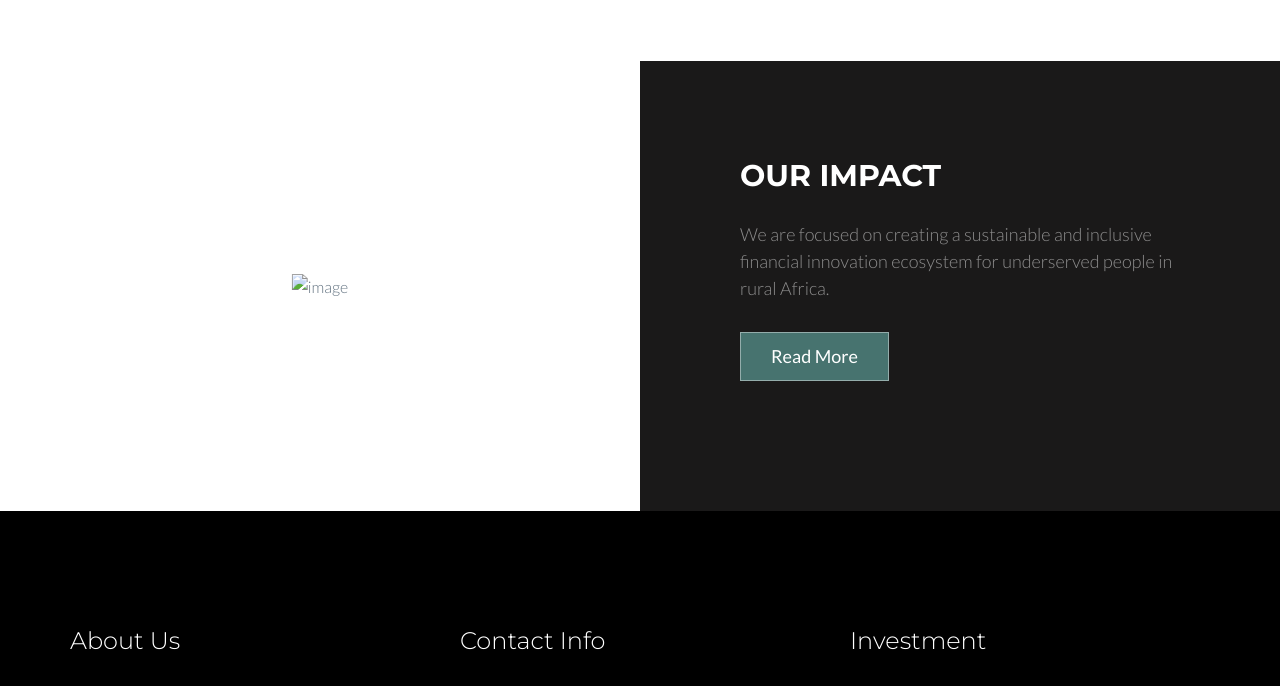
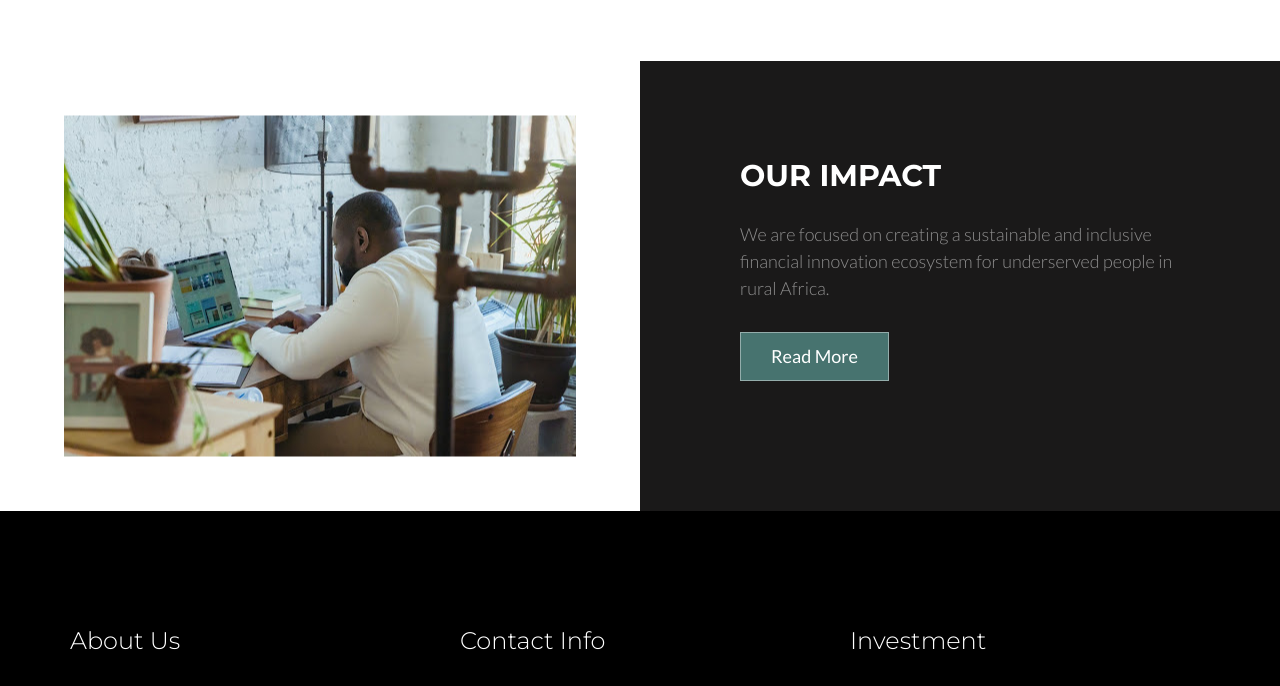
Before and after one commit to Ceasar15/charity, a website: page about.html in a window 1280 px wide. Shown: the part 3508-4194 px from the top of the page. Drawn offline with Linux system fonts and the light colour scheme; files whose address does not match are found by name.

Commit message:
update website content

```diff
--- a/about.html
+++ b/about.html
@@ -202,7 +202,7 @@
       <section class="probootstrap-half">
         <div class="image">
           <div class="image-bg">
-            <img src="i" alt="image">
+            <img src="img/image_3.jpg" alt="image">
           </div>
         </div>
         <div class="text">
```
